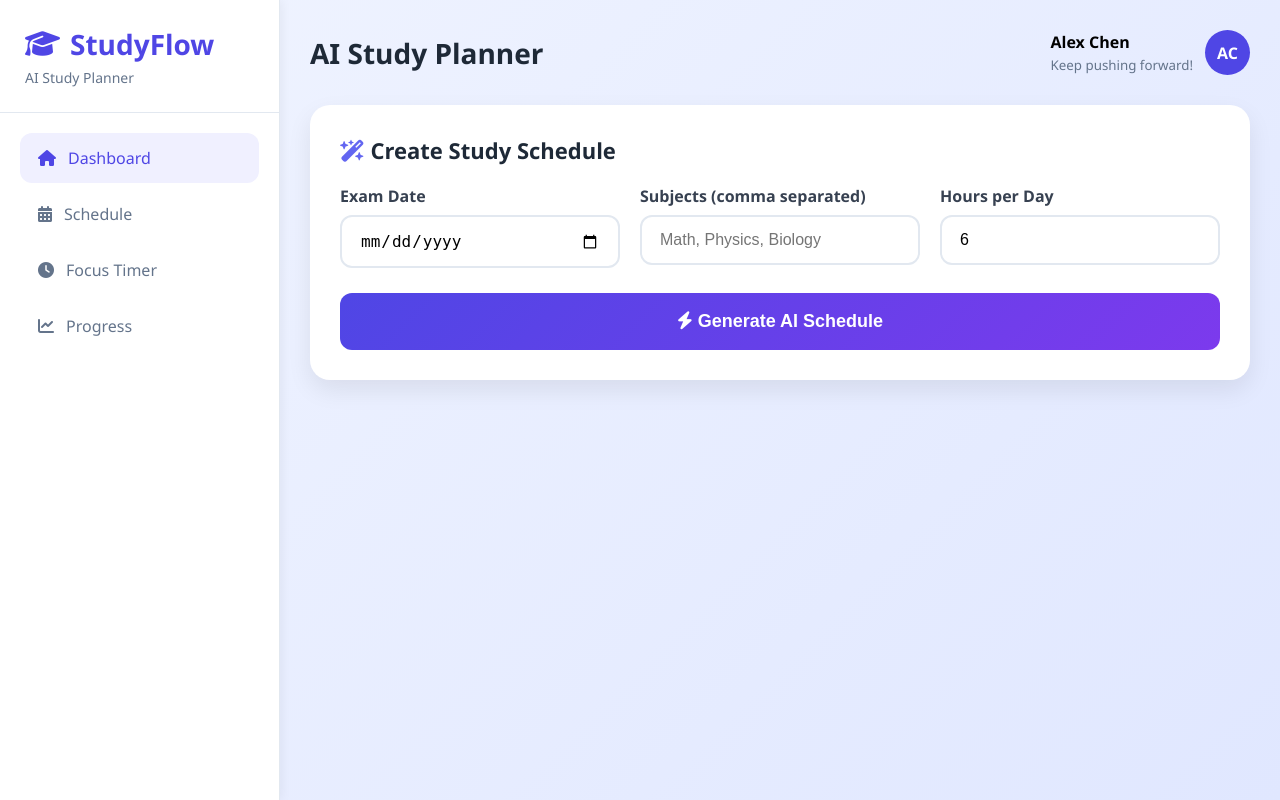
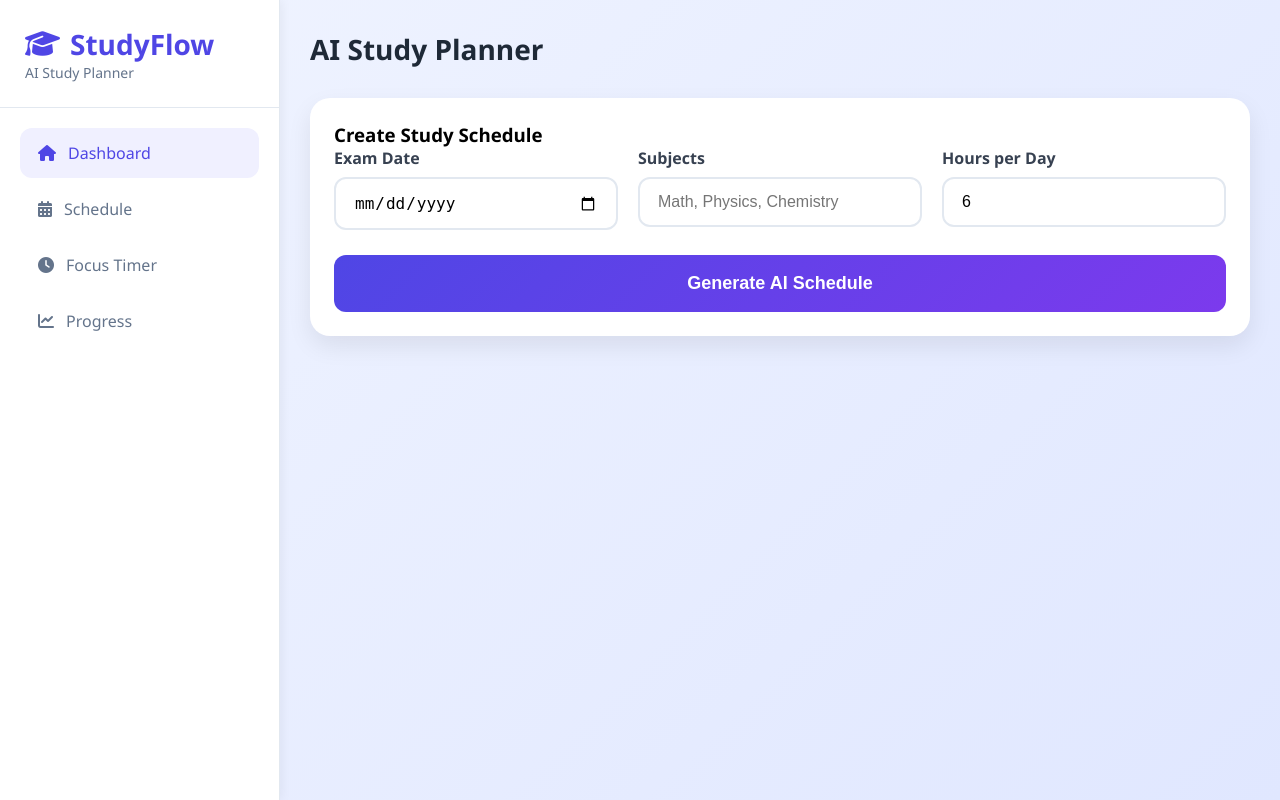
Before and after one commit to TauheedSikander/AI-Study-Planner, a FastAPI app: page / in a window 1280 px wide. Run offline with FastAPI, Linux system fonts and the light colour scheme; parts of the project's set-up code (start-up, migrations or seed data) failed here and were passed over; some libraries are stand-ins or nearby versions.

Commit message:
Update UI

```diff
--- a/templates/index.html
+++ b/templates/index.html
@@ -68,53 +62,26 @@
       color: #4f46e5;
     }
 
-    /* Main Content */
     .main-content {
       flex: 1;
       overflow-y: auto;
       padding: 30px;
     }
 
-    .header {
-      display: flex;
-      justify-content: space-between;
-      align-items: center;
+    .header h2 {
+      font-size: 28px;
+      color: #1e2937;
       margin-bottom: 30px;
     }
 
-    .header h2 {
-      font-size: 28px;
-      color: #1e2937;
-    }
-
-    .user-info {
-      display: flex;
-      align-items: center;
-      gap: 12px;
-    }
-
-    .user-avatar {
-      width: 45px;
-      height: 45px;
-      background: #4f46e5;
-      color: white;
-      border-radius: 50%;
-      display: flex;
-      align-items: center;
-      justify-content: center;
-      font-weight: bold;
-    }
-
-    /* Card */
     .card {
       background: white;
       border-radius: 20px;
       box-shadow: 0 10px 25px rgba(0, 0, 0, 0.08);
-      padding: 30px;
-      margin-bottom: 30px;
+      padding: 24px;
+      margin-bottom: 25px;
     }
 
-    /* Form */
     .form-grid {
       display: grid;
       grid-template-columns: repeat(auto-fit, minmax(280px, 1fr));
@@ -183,174 +146,141 @@
     .schedule-table th {
       background: #f8fafc;
       font-weight: 600;
-      color: #374151;
+      position: sticky;
+      top: 0;
     }
 
-    .schedule-table tr:hover {
-      background: #f8fafc;
+    .right-side {
+      display: flex;
+      flex-direction: column;
+      gap: 22px;
+      height: 100%;
     }
 
-    /* Timer */
+    .timer-card {
+      flex: 1;
+      display: flex;
+      flex-direction: column;
+      justify-content: center;
+      text-align: center;
+    }
+
     #timer {
-      font-size: 72px;
+      font-size: 54px;
       font-weight: 700;
       font-family: monospace;
       color: #1e2937;
       margin: 20px 0;
     }
 
-    .timer-btn {
+    .timer-buttons {
+      display: flex;
+      justify-content: center;
+      gap: 15px;
+      margin-top: 10px;
+    }
+
+    .btn-start, .btn-reset {
       padding: 12px 32px;
-      font-size: 16px;
-      font-weight: 600;
+      border: none;
       border-radius: 12px;
       cursor: pointer;
-      transition: all 0.3s;
+      font-size: 16px;
     }
-
-    .start-btn {
-      background: #10b981;
-      color: white;
-      border: none;
-    }
-
-    .reset-btn {
-      background: #e2e8f0;
-      color: #334155;
-      border: none;
-    }
-
-    /* Progress */
-    .progress-circle {
-      width: 120px;
-      height: 120px;
-      border-radius: 50%;
-      background: conic-gradient(#6366f1 0% 0%, #e2e8f0 0% 100%);
-      display: flex;
-      align-items: center;
-      justify-content: center;
-      margin: 15px auto;
-    }
-
-    .progress-inner {
-      width: 90px;
-      height: 90px;
-      background: white;
-      border-radius: 50%;
-      display: flex;
-      align-items: center;
-      justify-content: center;
-      font-size: 28px;
-      font-weight: bold;
-      color: #4f46e5;
-    }
+    .btn-start { background: #10b981; color: white; }
+    .btn-reset { background: #e2e8f0; color: #334155; }
 
     .ai-suggestions {
-      line-height: 1.7;
+      line-height: 1.85;
       color: #374151;
-      max-height: 320px;
+      max-height: 360px;
       overflow-y: auto;
+      white-space: pre-wrap;
     }
   </style>
 </head>
+
 <body>
 
 <div class="sidebar">
   <div class="logo">
     <h1><i class="fa-solid fa-graduation-cap"></i> StudyFlow</h1>
-      <p style="color: #64748b; font-size: 14px; margin-top: 5px;">AI Study Planner</p>
+    <p style="color:#64748b;font-size:14px;">AI Study Planner</p>
   </div>
-
   <div class="nav">
     <a href="#" class="active"><i class="fa-solid fa-house"></i> Dashboard</a>
     <a href="#"><i class="fa-solid fa-calendar-days"></i> Schedule</a>
-      <a href="#" onclick="startTimer()"><i class="fa-solid fa-clock"></i> Focus Timer</a>
+    <a href="#" onclick="resetTimer()"><i class="fa-solid fa-clock"></i> Focus Timer</a>
     <a href="#"><i class="fa-solid fa-chart-line"></i> Progress</a>
   </div>
 </div>
 
 <div class="main-content">
-    <div class="header">
-      <h2>AI Study Planner</h2>
-      <div class="user-info">
-        <div>
-          <strong>Alex Chen</strong><br>
-          <small style="color: #64748b;">Keep pushing forward!</small>
-        </div>
-        <div class="user-avatar">AC</div>
-      </div>
-    </div>
+  <div class="header"><h2>AI Study Planner</h2></div>
 
-    <!-- Input Form -->
   <div class="card">
-      <h3 style="margin-bottom: 20px; font-size: 22px; color: #1e2937;">
-        <i class="fa-solid fa-wand-magic-sparkles" style="color: #6366f1;"></i> Create Study Schedule
-      </h3>
-
+    <h3>Create Study Schedule</h3>
     <div class="form-grid">
       <div class="form-group">
         <label>Exam Date</label>
-          <input type="date" id="exam_date" required>
+        <input type="date" id="exam_date">
       </div>
       <div class="form-group">
-          <label>Subjects (comma separated)</label>
-          <input type="text" id="subjects" placeholder="Math, Physics, Biology" required>
+        <label>Subjects</label>
+        <input type="text" id="subjects" placeholder="Math, Physics, Chemistry">
       </div>
       <div class="form-group">
         <label>Hours per Day</label>
-          <input type="number" id="hours_per_day" value="6" min="1" max="12" required>
+        <input type="number" id="hours_per_day" value="6">
       </div>
     </div>
-
-      <button onclick="generateSchedule()" class="generate-btn">
-        <i class="fa-solid fa-bolt"></i> Generate AI Schedule
-      </button>
+    <button class="generate-btn" onclick="generateSchedule()">Generate AI Schedule</button>
   </div>
 
-    <!-- Results -->
   <div id="results">
-      <div style="display: grid; grid-template-columns: 2fr 1fr; gap: 25px;">
+    <div class="results-top">
 
       <!-- Schedule -->
-        <div>
-          <div style="display: flex; justify-content: space-between; align-items: center; margin-bottom: 15px;">
-            <h3 style="font-size: 24px;">Your Study Schedule</h3>
-            <button onclick="copySchedule()" style="background: none; border: none; color: #6366f1; cursor: pointer;">
-              <i class="fa-solid fa-copy"></i> Copy
-            </button>
-          </div>
-          <div class="card" style="padding: 20px;">
+      <div class="card">
+        <h3>Your Study Schedule</h3>
+        <div class="schedule-container">
           <div id="scheduleDisplay"></div>
         </div>
       </div>
 
-        <!-- Right Side Widgets -->
-        <div style="display: flex; flex-direction: column; gap: 25px;">
+      <!-- Right Side -->
+      <div class="right-side">
+        <div class="card timer-card">
+          <h4>Focus Timer</h4>
+          <div id="timer">25:00</div>
+          <div class="timer-buttons">
+            <button id="startBtn" onclick="toggleTimer()" class="btn-start">Start</button>
+            <button onclick="resetTimer()" class="btn-reset">Reset</button>
+          </div>
+        </div>
 
-          <!-- Focus Timer -->
-          <div class="card" style="text-align: center;">
-            <h4 style="margin-bottom: 15px; color: #475569;">Focus Timer (Pomodoro)</h4>
-            <div id="timer">25:00</div>
-            <div>
-              <button onclick="toggleTimer()" id="startBtn" class="timer-btn start-btn">Start</button>
-              <button onclick="resetTimer()" class="timer-btn reset-btn" style="margin-left: 10px;">Reset</button>
+        <div class="card">
+          <h4>Study Progress</h4>
+          <div style="width:100%; height:18px; background:#e2e8f0; border-radius:20px; overflow:hidden; margin:15px 0;">
+            <div id="progressBar" style="width:0%; height:100%; background:linear-gradient(90deg, #4f46e5, #7c3aed); transition:width 0.5s ease;"></div>
+          </div>
+          <p id="progressText" style="text-align:center; font-weight:500;">0% Completed</p>
+        </div>
       </div>
     </div>
 
     <!-- AI Suggestions -->
     <div class="card">
-            <h4 style="margin-bottom: 15px; color: #475569;">
-              <i class="fa-solid fa-lightbulb" style="color: #eab308;"></i> AI Suggestions
+      <h4 style="margin-bottom:15px; color:#475569;">
+        <i class="fa-solid fa-lightbulb" style="color:#eab308;"></i> AI Suggestions
       </h4>
       <div id="aiSuggestions" class="ai-suggestions"></div>
     </div>
   </div>
 </div>
-    </div>
-  </div>
 
 <script>
-// Timer Variables
+// Timer Logic
 let timeLeft = 25 * 60;
 let timerInterval = null;
 let isRunning = false;
@@ -367,8 +296,6 @@ function toggleTimer() {
   if (!isRunning) {
     isRunning = true;
     btn.textContent = "Pause";
-    btn.style.background = "#f59e0b";
-
     timerInterval = setInterval(() => {
       timeLeft--;
       updateTimer();
@@ -382,7 +309,6 @@ function toggleTimer() {
     clearInterval(timerInterval);
     isRunning = false;
     btn.textContent = "Resume";
-    btn.style.background = "#10b981";
   }
 }
 
@@ -391,12 +317,10 @@ function resetTimer() {
   timeLeft = 25 * 60;
   isRunning = false;
   updateTimer();
-  const btn = document.getElementById('startBtn');
-  btn.textContent = "Start";
-  btn.style.background = "#10b981";
+  document.getElementById('startBtn').textContent = "Start";
 }
 
-// Generate Schedule
+// Generate Schedule with Checkboxes
 async function generateSchedule() {
   const examDate = document.getElementById('exam_date').value;
   const subjectsInput = document.getElementById('subjects').value;
@@ -422,14 +346,16 @@ async function generateSchedule() {
 
     const data = await res.json();
 
-    // Render Schedule Table
-    let html = `<table class="schedule-table">`;
-    html += `<tr><th>Day</th>`;
+    if (data.error) return alert(data.error);
+
+    let html = `<table class="schedule-table"><tr><th>Day</th><th>Done</th>`;
     subjects.forEach(sub => html += `<th>${sub}</th>`);
     html += `</tr>`;
 
     Object.keys(data.schedule).forEach(day => {
-      html += `<tr><td><strong>${day}</strong></td>`;
+      html += `<tr>
+        <td><strong>${day}</strong></td>
+        <td><input type="checkbox" class="day-check" onchange="calculateProgress()"></td>`;
       subjects.forEach(sub => {
         const hrs = data.schedule[day][sub] || 0;
         html += `<td>${hrs.toFixed(1)} hrs</td>`;
@@ -439,24 +365,25 @@ async function generateSchedule() {
     html += `</table>`;
 
     document.getElementById('scheduleDisplay').innerHTML = html;
-    document.getElementById('aiSuggestions').innerHTML = `<p>${data.suggestions}</p>`;
+    document.getElementById('aiSuggestions').innerHTML = `<div>${data.suggestions}</div>`;
 
     document.getElementById('results').style.display = 'block';
 
   } catch (err) {
-    alert("Error generating schedule: " + err.message);
+    alert("Error: " + err.message);
   }
 }
 
-function copySchedule() {
-  const text = document.getElementById('scheduleDisplay').innerText;
-  navigator.clipboard.writeText(text);
-  alert("Schedule copied to clipboard!");
+function calculateProgress() {
+  const checked = document.querySelectorAll('.day-check:checked').length;
+  const total = document.querySelectorAll('.day-check').length;
+  const percent = total ? Math.round((checked / total) * 100) : 0;
+
+  document.getElementById('progressBar').style.width = percent + '%';
+  document.getElementById('progressText').innerText = percent + '% Completed';
 }
 
-// Initialize
 updateTimer();
 </script>
-
 </body>
 </html>
```
Also changed, not shown: other parts of templates/index.html (+16 -27 lines), ai_helper.py (+28 -8 lines). Lines whose indentation alone changed are shown as unchanged.
